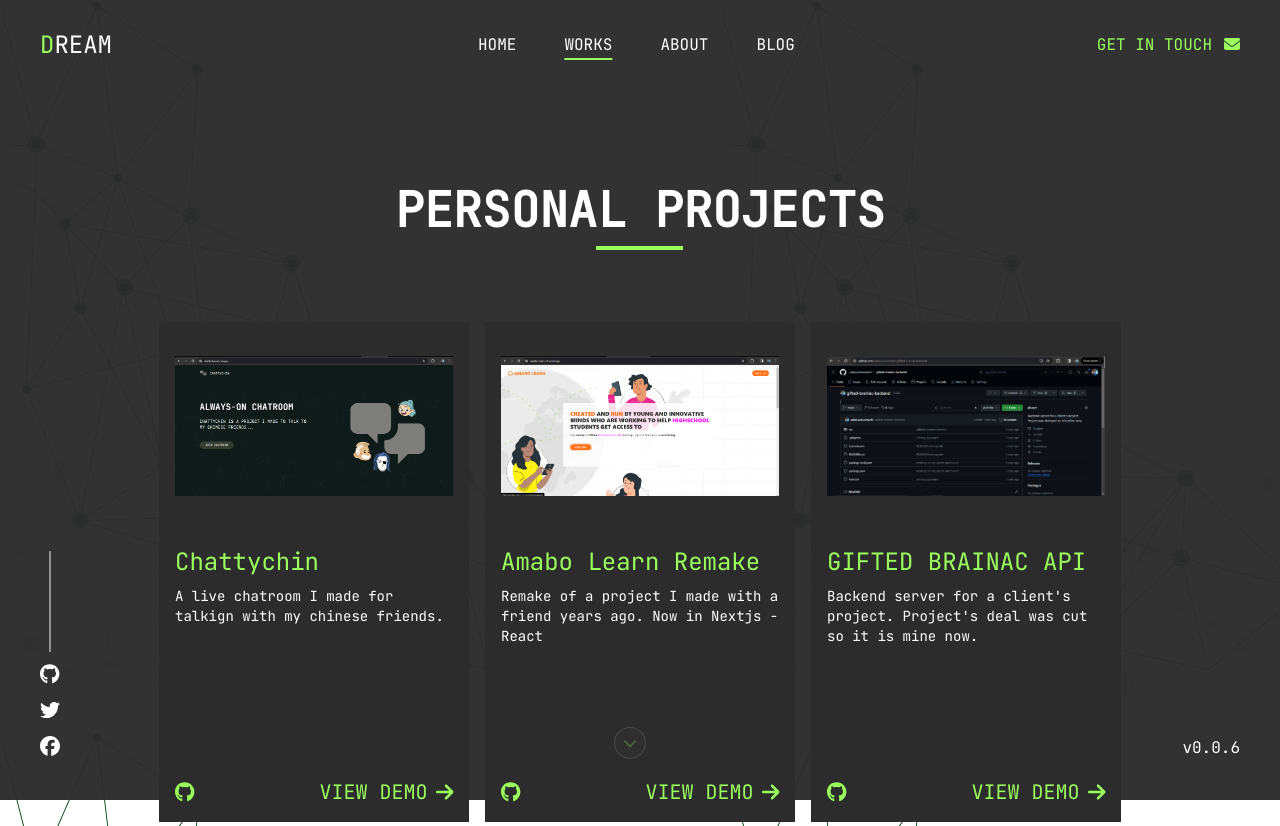
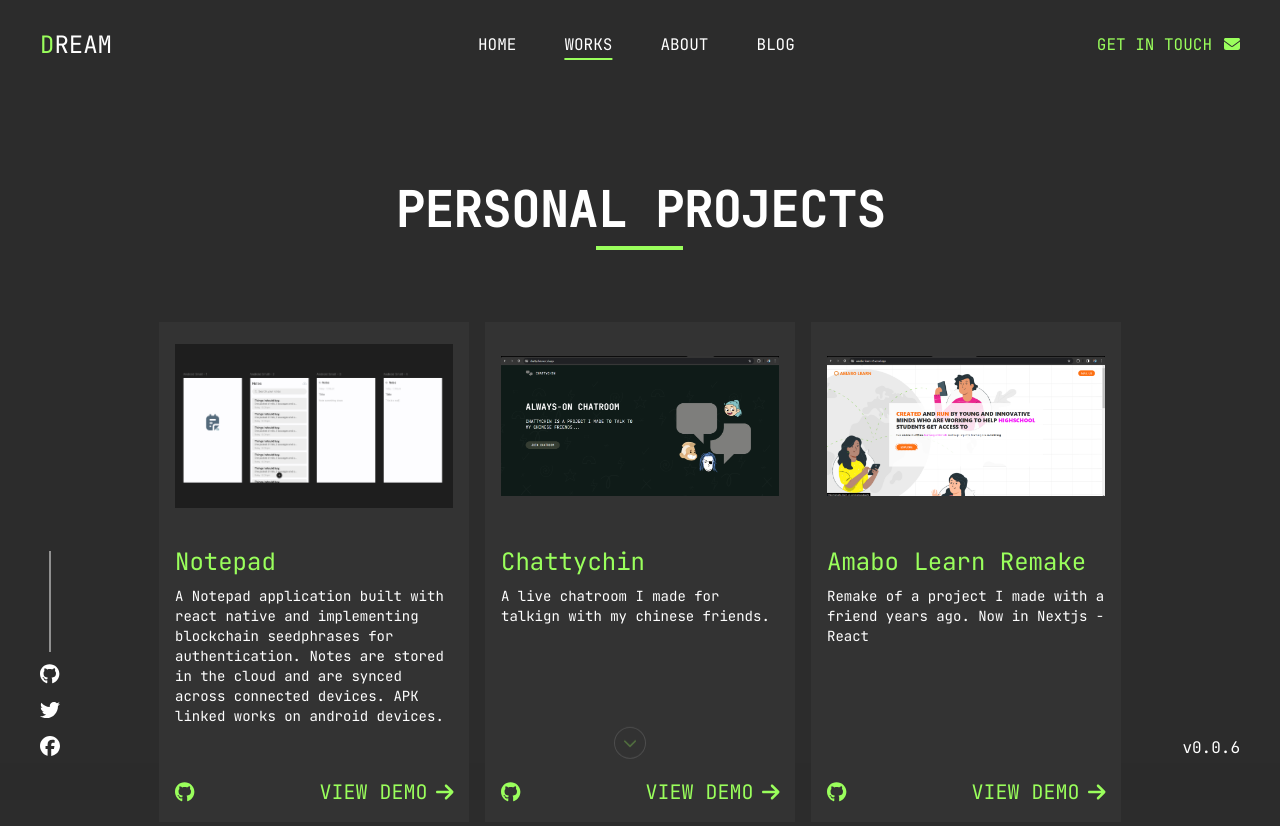
Before and after one commit to udezueoluomachi/portfolio, a Next.js app: page /works in a window 1280 px wide. Built offline with nearby package versions, Linux system fonts and the light colour scheme.

Commit message:
Progress

```diff
--- a/src/app/layout.js
+++ b/src/app/layout.js
@@ -14,7 +14,7 @@ export const metadata = {
 export default function RootLayout({ children }) {
     return (
         <>
-        <html lang="en" className="box-border bg-overlay-bg">
+        <html lang="en" className="box-border bg-black-800">
         <body className="bg-black-800/[0.97] w-screen h-screen font-jetBrains overflow-hidden">
             <div id="root" className="h-full w-full">{children}</div>
         </body>
--- a/src/app/works/page.jsx
+++ b/src/app/works/page.jsx
@@ -23,6 +23,7 @@ import virtul from "@/assets/images/virtul.png"
 import giftedBrainiac from "@/assets/images/gifted-braniac.png"
 import amaboV2 from "@/assets/images/amabo-v2.png"
 import chattychin from "@/assets/images/chattychin.png"
+import notepad from "@/assets/images/notepad.png"
 
 
 const Work = () => {
@@ -43,6 +44,7 @@ const Work = () => {
                 <TitleUnderline />
             </div>
             <div className="mt-8 md:mt-14 flex justify-center items-start flex-wrap gap-4 sm:p-4 h-max w-full">
+            <ProjectContainer image={notepad} title="Notepad" repo="https://github.com/udezueoluomachi/notepad" demo="https://drive.google.com/file/d/1sDyIeLCF0AiVePxXImkCDfuyWrfvQmtf/view?usp=sharing" description="A Notepad application built with react native and implementing blockchain seedphrases for authentication. Notes are stored in the cloud and are synced across connected devices. APK linked works on android devices." />
             <ProjectContainer image={chattychin} title="Chattychin" repo="https://github.com/udezueoluomachi/chattychin" demo="https://chattychin.vercel.app/" description="A live chatroom I made for talkign with my chinese friends." />
             <ProjectContainer image={amaboV2} title="Amabo Learn Remake" repo="https://github.com/udezueoluomachi/amabo-learn-v2" demo="https://amabo-learn-v2.vercel.app/" description="Remake of a project I made with a friend years ago. Now in Nextjs - React" />
               <ProjectContainer image={giftedBrainiac} title="GIFTED BRAINAC API" repo="https://github.com/udezueoluomachi/gifted-braniac-backend" demo="https://gifted-braniac-backend.onrender.com" description="Backend server for a client's project. Project's deal was cut so it is mine now." />
--- a/src/components/projectcontainer.jsx
+++ b/src/components/projectcontainer.jsx
@@ -11,7 +11,7 @@ library.add(fab, faArrowRight)
 const ProjectContainer = ({title , description, image, repo, demo, icon}) => {
     return (
         <>
-            <div className="bg-black-800 flex flex-col justify-between h-[70vh] max-h-[500px] min-h-[400px] w-full min-w-[290px] max-w-[310px] p-4">
+            <div className="bg-black-700 flex flex-col justify-between h-[70vh] max-h-[500px] min-h-[400px] w-full min-w-[290px] max-w-[310px] p-4">
                 <div className="w-full h-max">
                     <div className="w-full h-44">
                         <Image alt="image"  src={image} className="object-contain w-full h-full" />
@@ -41,7 +41,7 @@ const ProjectContainer = ({title , description, image, repo, demo, icon}) => {
 export const ProjectContainerLast = ({children}) => {
     return (
         <>
-            <div className="bg-black-800 flex items-center justify-center h-[70vh] max-h-[500px] min-h-[400px] w-full min-w-[290px] max-w-[310px] p-4">
+            <div className="bg-black-700 flex items-center justify-center h-[70vh] max-h-[500px] min-h-[400px] w-full min-w-[290px] max-w-[310px] p-4">
                 {children}
             </div>
         </>
```
Also changed, not shown: src/assets/images/notepad.png (added).
